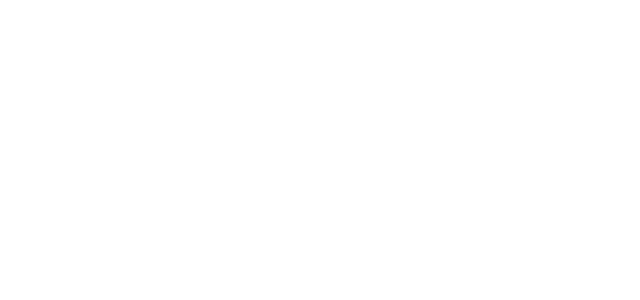
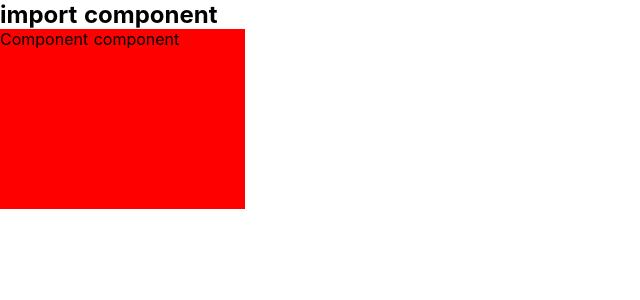
Before and after one commit to hisasann/nuxt-ssr-sample, a Nuxt app: page /import-component in a window 1280 px wide. Before the commit this address had no page. Shown: the top 300 px of the page, without its empty margins (0-640 px from the left). Built offline with nearby package versions, Linux system fonts and the light colour scheme.

Commit message:
Add pages/import-component.vue

```diff
--- /dev/null
+++ b/components/SimpleComponent.vue
@@ -0,0 +1,14 @@
+<template>
+  <div class="component">
+    Component component
+  </div>
+</template>
+
+<style>
+  .component {
+    display: inline-block;
+    height: 180px;
+    width: 245px;
+    background-color: red;
+  }
+</style>
--- a/nuxt.config.js
+++ b/nuxt.config.js
@@ -43,7 +43,7 @@
         component: resolve(__dirname, 'pages/multi-slash.vue')
       })
       routes.push({
-        name: 'regexp',
+        name: 'c',
         path: '/([a-d]+)/*',
         component: resolve(__dirname, 'pages/regexp.vue')
       })
@@ -52,6 +52,11 @@
         path: '/(c|d)-:a/(e|f)-:b/*',
         component: resolve(__dirname, 'pages/parent-child.vue')
       })
+      routes.push({
+        name: 'd',
+        path: '/component/',
+        component: resolve(__dirname, 'pages/import-component.vue')
+      })
     }
   }
 }
--- /dev/null
+++ b/pages/import-component.vue
@@ -0,0 +1,18 @@
+<template>
+  <section class="container">
+    <h1>import component</h1>
+    <div>
+      <simple-component/>
+    </div>
+  </section>
+</template>
+
+<script>
+  import SimpleComponent from '~/components/SimpleComponent.vue'
+
+  export default {
+    components: {
+      SimpleComponent
+    }
+  }
+</script>
```
